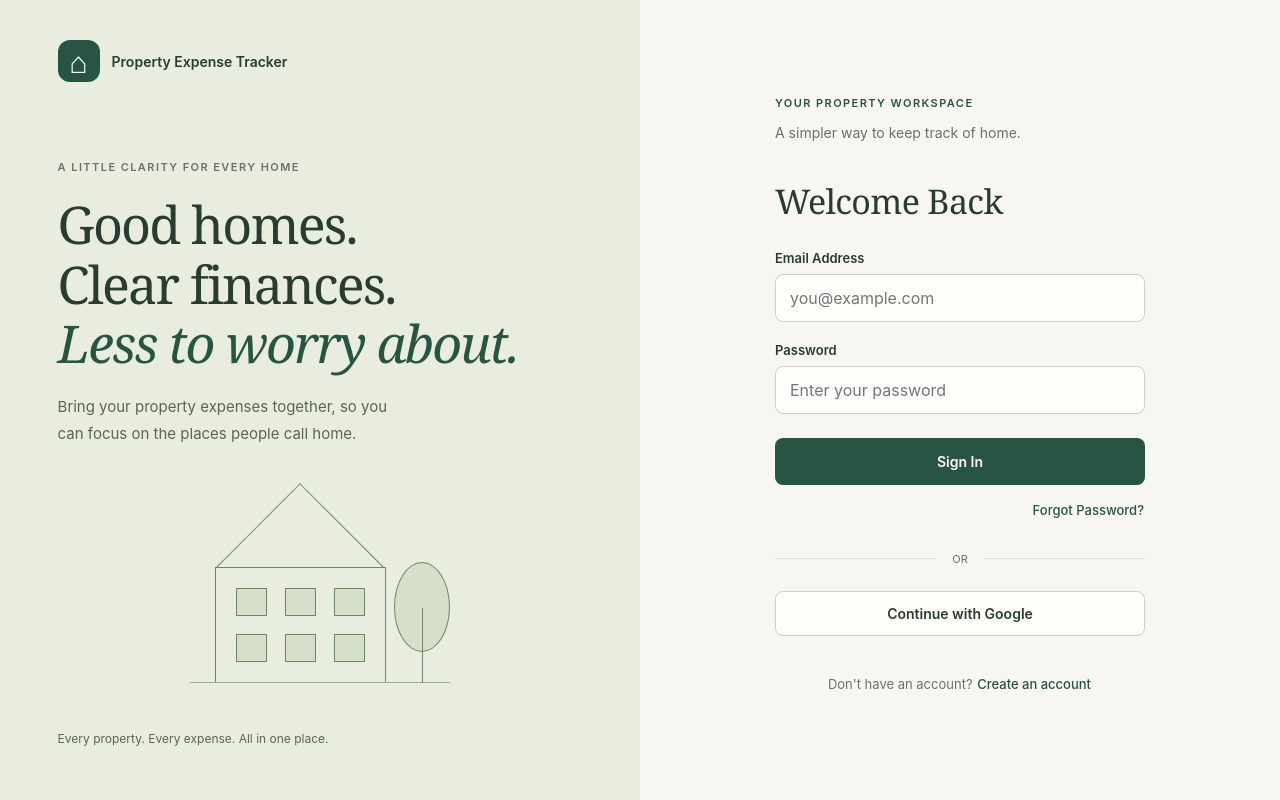
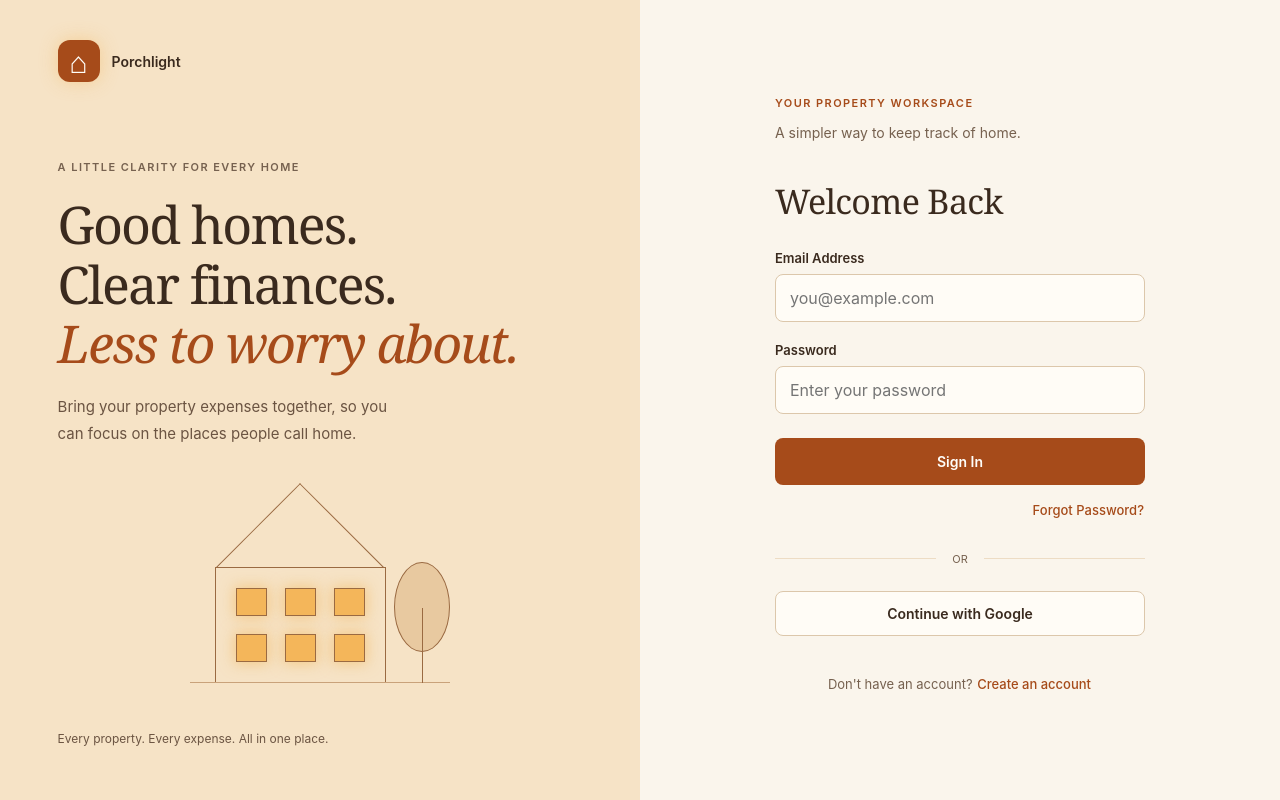
Before and after one commit to cadensantiagoat/co-living-expenses, a React (Vite) app: page / in a window 1280 px wide. Built offline with nearby package versions, Linux system fonts and the light colour scheme; no server answers.

Commit message:
added name to the website. changed the theme and added a dark mode

```diff
--- a/index.html
+++ b/index.html
@@ -4,9 +4,10 @@
     <meta charset="UTF-8" />
     <link rel="icon" type="image/svg+xml" href="/favicon.svg" />
     <meta name="viewport" content="width=device-width, initial-scale=1.0" />
-    <meta name="theme-color" content="#285543" />
+    <meta name="theme-color" content="#a64b1a" media="(prefers-color-scheme: light)" />
+    <meta name="theme-color" content="#1c1510" media="(prefers-color-scheme: dark)" />
     <meta name="description" content="A clearer picture of every home. Track property expenses, review spending, and keep your portfolio organized." />
-    <title>Property Expense Tracker</title>
+    <title>Porchlight</title>
   </head>
   <body>
     <div id="root"></div>
--- a/package.json
+++ b/package.json
@@ -1,5 +1,5 @@
 {
-  "name": "property-expense-tracker",
+  "name": "porchlight",
   "private": true,
   "version": "0.0.0",
   "type": "module",
--- a/src/App.css
+++ b/src/App.css
@@ -1,11 +1,11 @@
 .app { min-height: 100vh; }
-.skip-link { position: absolute; left: 20px; top: -100px; z-index: 10; padding: 12px; background: var(--surface); color: var(--green); }
+.skip-link { position: absolute; left: 20px; top: -100px; z-index: 10; padding: 12px; background: var(--surface); color: var(--accent); }
 .skip-link:focus { top: 12px; }
 .header { background: var(--surface); border-bottom: 1px solid var(--line); }
 .header-inner { min-height: 76px; padding: 14px 28px; display: flex; justify-content: space-between; align-items: center; gap: 20px; max-width: 1800px; margin: auto; }
 .brand { display: flex; align-items: center; gap: 12px; font-size: 15px; font-weight: 650; }
 .brand small { display: block; margin-top: 5px; color: var(--muted); font-size: 11px; font-weight: 400; }
-.brand-mark { display: inline-flex; align-items: center; justify-content: center; width: 42px; height: 42px; flex-shrink: 0; background: var(--green); color: #fffefa; border-radius: 12px; font-size: 30px; font-family: Georgia, serif; }
+.brand-mark { display: inline-flex; align-items: center; justify-content: center; width: 42px; height: 42px; flex-shrink: 0; background: var(--accent); color: var(--on-accent); border-radius: 12px; font-size: 30px; font-family: Georgia, serif; box-shadow: 0 0 18px rgba(244, 182, 90, .45); }
 .user-controls { display: flex; align-items: center; gap: 18px; }
 .user-email { color: var(--muted); font-size: 12px; overflow-wrap: anywhere; }
 .logout-button { background: transparent; color: var(--ink); border-color: var(--line); white-space: nowrap; }
@@ -14,7 +14,7 @@
 .sidebar { padding: 28px 18px; border-right: 1px solid var(--line); }
 .workspace-nav { display: flex; flex-direction: column; gap: 6px; }
 .workspace-nav button { background: transparent; color: var(--muted); text-align: left; display: flex; justify-content: space-between; }
-.workspace-nav button[aria-current="page"] { background: var(--green); color: #fffefa; }
+.workspace-nav button[aria-current="page"] { background: var(--accent); color: var(--on-accent); }
 .workspace-nav button:hover:not(:disabled):not([aria-current]) { background: var(--soft); }
 .sidebar-properties { margin-top: 24px; padding-top: 24px; border-top: 1px solid var(--line); }
 .sidebar-property { display: flex; gap: 10px; align-items: center; width: 100%; text-align: left; padding: 14px 10px; margin-bottom: 6px; background: transparent; color: var(--ink); font-size: 13px; font-weight: 500; }
@@ -22,17 +22,17 @@
 .sidebar-property-details { display: flex; flex-direction: column; gap: 4px; }
 .sidebar-property-details strong { font-size: 13px; font-weight: 600; }
 .sidebar-property-details > span { color: var(--muted); font-size: 11px; font-weight: 400; }
-.sidebar-property-details small { color: var(--green); font-size: 11px; font-weight: 500; font-variant-numeric: tabular-nums; }
+.sidebar-property-details small { color: var(--accent); font-size: 11px; font-weight: 500; font-variant-numeric: tabular-nums; }
 .sidebar-property:hover:not(:disabled), .sidebar-property[aria-pressed="true"] { background: var(--soft); }
 .property-initial { display: grid; place-items: center; width: 30px; height: 32px; border: 1px solid var(--line); border-radius: 7px; background: var(--surface); flex-shrink: 0; font-family: Georgia, serif; }
-.manage-properties { margin-top: 14px; background: transparent; color: var(--green); padding: 10px 6px; font-size: 12px; }
+.manage-properties { margin-top: 14px; background: transparent; color: var(--accent); padding: 10px 6px; font-size: 12px; }
 .manage-properties:hover:not(:disabled) { background: var(--soft); }
 .container { width: 100%; min-width: 0; max-width: 1380px; margin: 0 auto; padding: 28px; }
 .dashboard-heading { display: flex; align-items: center; justify-content: space-between; gap: 24px; margin-bottom: 32px; }
 .dashboard-heading-text { min-width: 0; }
 .dashboard-heading-text h1 { font: 36px/1.2 Georgia, "Times New Roman", serif; letter-spacing: -.025em; margin: 0 0 12px; font-weight: 400; }
 .dashboard-heading-text > p:last-child { margin: 0; color: var(--muted); font-size: 14px; line-height: 1.6; }
-.dashboard-export-button { background: transparent; color: var(--green); border-color: #cbd2c5; flex-shrink: 0; font-size: 12px; }
+.dashboard-export-button { background: transparent; color: var(--accent); border-color: var(--line-strong); flex-shrink: 0; font-size: 12px; }
 .dashboard-export-button:hover:not(:disabled) { background: var(--soft); }
 .summary-grid { display: grid; grid-template-columns: repeat(3, minmax(0, 1fr)); gap: 16px; margin-bottom: 32px; }
 .summary-card { padding: 23px; background: var(--surface); border: 1px solid var(--line); border-radius: 12px; }
@@ -56,18 +56,18 @@
 .year-error { max-width: 200px; }
 .expense-view-switch { display: flex; gap: 24px; margin: 6px 0 24px; border-bottom: 1px solid var(--line); }
 .expense-view-button { background: transparent; color: var(--muted); padding: 14px 0; border-radius: 0; border-bottom: 2px solid transparent; }
-.expense-view-button.active { color: var(--green); border-bottom-color: var(--green); }
-.expense-view-button:hover:not(:disabled) { background: transparent; color: var(--green); }
+.expense-view-button.active { color: var(--accent); border-bottom-color: var(--accent); }
+.expense-view-button:hover:not(:disabled) { background: transparent; color: var(--accent); }
 .monthly-expense-panel { display: grid; grid-template-columns: minmax(0, 1fr) auto; gap: 18px; }
 .month-navigation { display: flex; align-items: center; gap: 16px; }
-.month-navigation button { width: 38px; height: 38px; padding: 0; background: var(--canvas); color: var(--green); border-color: var(--line); }
+.month-navigation button { width: 38px; height: 38px; padding: 0; background: var(--canvas); color: var(--accent); border-color: var(--line); }
 .month-navigation button:hover:not(:disabled) { background: var(--soft); }
 .month-navigation-label { text-align: center; }
 .month-navigation-label h3 { font-size: 15px; margin: 0; }
 .month-navigation-label span { display: none; }
 .monthly-total-card { display: flex; align-items: center; justify-content: space-between; flex-wrap: wrap; gap: 8px 16px; background: var(--soft); border-radius: 10px; padding: 10px 16px; min-width: 0; }
 .monthly-total-card span { font-size: 13px; }
-.monthly-total-card strong { font-size: 25px; color: var(--green); font-weight: 500; letter-spacing: -.03em; font-variant-numeric: tabular-nums; overflow-wrap: anywhere; min-width: 0; }
+.monthly-total-card strong { font-size: 25px; color: var(--accent); font-weight: 500; letter-spacing: -.03em; font-variant-numeric: tabular-nums; overflow-wrap: anywhere; min-width: 0; }
 .monthly-expense-list, .save-note { grid-column: 1 / -1; }
 .monthly-expense-list-heading, .monthly-expense-row { display: grid; grid-template-columns: minmax(0, 1fr) 150px; gap: 16px; align-items: center; padding: 12px 8px; border-bottom: 1px solid var(--line); }
 .monthly-expense-list-heading { color: var(--muted); font-size: 11px; letter-spacing: .08em; text-transform: uppercase; }
@@ -77,7 +77,7 @@
 .monthly-expense-input { min-width: 0; }
 .monthly-expense-input input { width: 100%; text-align: right; font-variant-numeric: tabular-nums; padding: 10px 12px; }
 .save-note { margin: 0; font-size: 12px; line-height: 1.7; color: var(--muted); }
-.save-status { padding: 12px 16px; background: var(--soft); color: var(--green); border-radius: 8px; font-size: 13px; }
+.save-status { padding: 12px 16px; background: var(--soft); color: var(--accent); border-radius: 8px; font-size: 13px; }
 .table-scroll { overflow-x: auto; width: 100%; margin-bottom: 18px; }
 table { border-collapse: separate; border-spacing: 0; min-width: 1350px; width: 100%; font-size: 12px; }
 th, td { border-bottom: 1px solid var(--line); padding: 12px 8px; text-align: right; white-space: nowrap; font-variant-numeric: tabular-nums; }
@@ -89,7 +89,7 @@ td input { width: 78px; padding: 8px 5px; text-align: right; }
 .total-cell { background: var(--canvas); font-weight: 600; }
 tfoot td, tfoot td:first-child { background: var(--soft); font-weight: 600; }
 .chart-disclosure-section { margin: 24px 0; }
-.chart-disclosure-button { width: 100%; display: flex; justify-content: space-between; gap: 14px; text-align: left; padding: 17px 4px; background: transparent; color: var(--green); border-radius: 0; border-bottom: 1px solid var(--line); }
+.chart-disclosure-button { width: 100%; display: flex; justify-content: space-between; gap: 14px; text-align: left; padding: 17px 4px; background: transparent; color: var(--accent); border-radius: 0; border-bottom: 1px solid var(--line); }
 .chart-disclosure-button:hover:not(:disabled) { background: var(--soft); }
 .chart-disclosure-content { margin-top: 20px; }
 .chart-heading { display: flex; justify-content: space-between; gap: 20px; margin-bottom: 25px; }
@@ -100,7 +100,7 @@ tfoot td, tfoot td:first-child { background: var(--soft); font-weight: 600; }
 .monthly-chart { display: grid; grid-template-columns: repeat(12, minmax(65px, 1fr)); gap: 10px; overflow-x: auto; padding: 10px 0; }
 .chart-column { display: flex; flex-direction: column; align-items: center; gap: 8px; min-width: 65px; }
 .chart-bar-area { height: 200px; width: 100%; display: flex; align-items: flex-end; justify-content: center; background: repeating-linear-gradient(to top, transparent, transparent 49px, var(--line) 49px, var(--line) 50px); }
-.chart-bar { width: 60%; max-width: 40px; background: var(--green); border-radius: 4px 4px 0 0; }
+.chart-bar { width: 60%; max-width: 40px; background: var(--accent); border-radius: 4px 4px 0 0; }
 .chart-month { font-size: 12px; }
 .chart-amount { font-size: 11px; color: var(--muted); }
 .empty-state { text-align: center; padding: 60px 24px; }
--- a/src/components/AuthPage.css
+++ b/src/components/AuthPage.css
@@ -1,37 +1,37 @@
 .auth-page { min-height: 100vh; display: grid; grid-template-columns: 1fr 1fr; }
 .auth-page-simple { grid-template-columns: 1fr; justify-items: center; align-content: center; padding: 32px 24px; }
-.auth-story { min-width: 0; display: flex; flex-direction: column; justify-content: space-between; background: #e9eddf; padding: 40px 9%; overflow: hidden; }
+.auth-story { min-width: 0; display: flex; flex-direction: column; justify-content: space-between; background: var(--story-bg); padding: 40px 9%; overflow: hidden; }
 .auth-wordmark { display: flex; gap: 12px; align-items: center; font-size: 14px; font-weight: 600; }
 .auth-story-content { padding: 64px 0 20px; }
 .auth-story h1 { margin: 20px 0; font: 52px/1.15 Georgia, serif; letter-spacing: -.035em; }
-.auth-story h1 em { color: var(--green); font-weight: 400; }
-.auth-story-content > p:last-of-type { max-width: 340px; color: #596653; font-size: 15px; line-height: 1.8; }
-.auth-story-footer { color: #596653; font-size: 12px; line-height: 1.6; }
+.auth-story h1 em { color: var(--accent); font-weight: 400; }
+.auth-story-content > p:last-of-type { max-width: 340px; color: var(--story-text); font-size: 15px; line-height: 1.8; }
+.auth-story-footer { color: var(--story-text); font-size: 12px; line-height: 1.6; }
 .auth-form-region { padding: 48px 32px; display: flex; justify-content: center; align-items: center; }
 .auth-card { width: 100%; max-width: 370px; }
-.auth-card .eyebrow { color: var(--green); }
+.auth-card .eyebrow { color: var(--accent); }
 .auth-subtitle { margin: 0 0 36px; color: var(--muted); font-size: 14px; line-height: 1.6; }
 .auth-card h2 { font: 34px/1.2 Georgia, serif; letter-spacing: -.02em; margin: 0 0 28px; }
 .auth-card form { display: flex; flex-direction: column; }
 .auth-card label { margin-bottom: 8px; }
 .auth-card input { width: 100%; margin-bottom: 20px; padding: 13px 14px; }
 .auth-submit { width: 100%; padding: 14px; margin-top: 4px; }
-.auth-link-button { background: transparent; color: var(--green); padding: 8px 0; font-weight: 500; font-size: 13px; }
+.auth-link-button { background: transparent; color: var(--accent); padding: 8px 0; font-weight: 500; font-size: 13px; }
 .auth-link-button:hover:not(:disabled) { background: transparent; text-decoration: underline; }
 .auth-card > .auth-link-button { display: block; margin: 8px 0 0 auto; }
 .auth-divider { display: flex; gap: 16px; align-items: center; color: var(--muted); font-size: 11px; margin: 25px 0; }
 .auth-divider::before, .auth-divider::after { content: ''; height: 1px; flex: 1; background: var(--line); }
-.google-button { width: 100%; border-color: #cbd2c5; background: var(--surface); color: var(--ink); padding: 13px; }
+.google-button { width: 100%; border-color: var(--line-strong); background: var(--surface); color: var(--ink); padding: 13px; }
 .google-button:hover:not(:disabled) { background: var(--soft); }
 .auth-switch { margin: 28px 0 0; text-align: center; font-size: 13px; line-height: 1.7; color: var(--muted); }
 .auth-error { color: var(--error); font-size: 13px; line-height: 1.6; margin: 0 0 14px; }
-.auth-message { color: var(--green); font-size: 13px; line-height: 1.6; margin: 0 0 14px; }
-.home-illustration { height: 200px; position: relative; width: 260px; max-width: 100%; margin: 36px auto 0; border-bottom: 1px solid #9cae91; }
-.home-roof { width: 120px; height: 120px; transform: rotate(45deg); border-top: 1px solid #6e8564; border-left: 1px solid #6e8564; position: absolute; top: 25px; left: 50px; }
-.home-body { position: absolute; bottom: 0; left: 25px; width: 171px; height: 115px; background: #e9eddf; border: 1px solid #6e8564; border-bottom: 0; display: grid; grid-template-columns: repeat(3, 1fr); gap: 18px; padding: 20px; }
-.home-body span { border: 1px solid #6e8564; background: #d5dfca; }
-.home-tree { width: 56px; height: 90px; border: 1px solid #6e8564; border-radius: 50%; position: absolute; right: 0; bottom: 30px; background: #d5dfca; }
-.home-tree::after { content: ''; position: absolute; left: 50%; top: 45px; width: 1px; height: 75px; background: #6e8564; }
+.auth-message { color: var(--accent); font-size: 13px; line-height: 1.6; margin: 0 0 14px; }
+.home-illustration { height: 200px; position: relative; width: 260px; max-width: 100%; margin: 36px auto 0; border-bottom: 1px solid var(--sketch-ground); }
+.home-roof { width: 120px; height: 120px; transform: rotate(45deg); border-top: 1px solid var(--sketch-line); border-left: 1px solid var(--sketch-line); position: absolute; top: 25px; left: 50px; }
+.home-body { position: absolute; bottom: 0; left: 25px; width: 171px; height: 115px; background: var(--story-bg); border: 1px solid var(--sketch-line); border-bottom: 0; display: grid; grid-template-columns: repeat(3, 1fr); gap: 18px; padding: 20px; }
+.home-body span { border: 1px solid var(--sketch-line); background: var(--glow); box-shadow: 0 0 14px 2px rgba(244, 182, 90, .55); }
+.home-tree { width: 56px; height: 90px; border: 1px solid var(--sketch-line); border-radius: 50%; position: absolute; right: 0; bottom: 30px; background: var(--sketch-fill); }
+.home-tree::after { content: ''; position: absolute; left: 50%; top: 45px; width: 1px; height: 75px; background: var(--sketch-line); }
 @media (min-width: 1500px) { .auth-story h1 { font-size: 64px; } }
 @media (max-width: 950px) { .auth-story { padding: 32px; } .auth-story h1 { font-size: 42px; } }
 @media (max-width: 700px) { .auth-page { grid-template-columns: 1fr; } .auth-story { padding: 24px; } .auth-story-content, .auth-story-footer { display: none; } .auth-form-region { padding: 40px 24px; } }
--- a/src/components/SupabaseAuthPage.jsx
+++ b/src/components/SupabaseAuthPage.jsx
@@ -120,8 +120,8 @@ function SupabaseAuthPage() {
 
   return (
     <main className="auth-page">
-      <section className="auth-story" aria-label="Property Expense Tracker">
-        <div className="auth-wordmark"><span className="brand-mark" aria-hidden="true">⌂</span> Property Expense Tracker</div>
+      <section className="auth-story" aria-label="Porchlight">
+        <div className="auth-wordmark"><span className="brand-mark" aria-hidden="true">⌂</span> Porchlight</div>
         <div className="auth-story-content">
           <p className="eyebrow">A little clarity for every home</p>
           <h1>Good homes.<br />Clear finances.<br /><em>Less to worry about.</em></h1>
--- a/src/components/SupabaseDashboard.jsx
+++ b/src/components/SupabaseDashboard.jsx
@@ -468,7 +468,7 @@ function goToNextMonth() {
       <a className="skip-link" href="#workspace">Skip to workspace</a>
       <header className="header">
         <div className="header-inner">
-          <div className="brand"><span className="brand-mark" aria-hidden="true">⌂</span><span>Property Expense Tracker<small>A little clarity for every home.</small></span></div>
+          <div className="brand"><span className="brand-mark" aria-hidden="true">⌂</span><span>Porchlight<small>A little clarity for every home.</small></span></div>
 
           <div className="user-controls">
             <span className="user-email">{user.email}</span>
--- a/src/index.css
+++ b/src/index.css
@@ -1,29 +1,62 @@
 :root {
   font-family: Inter, -apple-system, BlinkMacSystemFont, "Segoe UI", sans-serif;
-  color: #283c32;
-  background: #f7f6f0;
-  --canvas: #f7f6f0;
-  --surface: #fffefa;
-  --ink: #283c32;
-  --muted: #697269;
-  --green: #285543;
-  --green-hover: #1c4233;
-  --soft: #eaf0e7;
-  --line: #dfE3d8;
+  color: #3a2a1e;
+  background: #faf5ec;
+  /* warm "porch light" palette: ember accent on lamplit cream */
+  --canvas: #faf5ec;
+  --surface: #fffcf6;
+  --ink: #3a2a1e;
+  --muted: #76614f;
+  --accent: #a64b1a;
+  --accent-hover: #863a12;
+  --soft: #fbe9cf;
+  --line: #eddcc4;
+  --glow: #f4b65a;
+  --on-accent: #fffefa;
+  --line-strong: #dcc7ab;
+  --story-bg: #f6e3c6;
+  --story-text: #6b5442;
+  --sketch-line: #9a6a42;
+  --sketch-ground: #c9a27a;
+  --sketch-fill: #e8c9a0;
   --error: #a1302c;
+  color-scheme: light dark;
   font-synthesis: none;
   text-rendering: optimizeLegibility;
   -webkit-font-smoothing: antialiased;
 }
+/* dark mode: the porch after sundown, ember accent on warm charcoal */
+@media (prefers-color-scheme: dark) {
+  :root {
+    color: #f3e6d6;
+    background: #1c1510;
+    --canvas: #1c1510;
+    --surface: #261d16;
+    --ink: #f3e6d6;
+    --muted: #bba58f;
+    --accent: #f0a04b;
+    --accent-hover: #f6b768;
+    --on-accent: #1c1510;
+    --soft: #3a2a1c;
+    --line: #3b2e23;
+    --line-strong: #5a4636;
+    --story-bg: #2a1f17;
+    --story-text: #cdb59c;
+    --sketch-line: #b88a5e;
+    --sketch-ground: #6e5440;
+    --sketch-fill: #4a3828;
+    --error: #f08a7a;
+  }
+}
 * { box-sizing: border-box; }
 body { margin: 0; min-width: 320px; }
 button, input, select { font: inherit; }
-button { border: 1px solid transparent; border-radius: 8px; background: var(--green); color: #fffefa; padding: 11px 16px; cursor: pointer; font-size: 14px; font-weight: 600; transition: background .15s ease; }
-button:where(:hover:not(:disabled)) { background: var(--green-hover); }
+button { border: 1px solid transparent; border-radius: 8px; background: var(--accent); color: var(--on-accent); padding: 11px 16px; cursor: pointer; font-size: 14px; font-weight: 600; transition: background .15s ease; }
+button:where(:hover:not(:disabled)) { background: var(--accent-hover); }
 button:disabled { opacity: .55; cursor: not-allowed; }
-input, select { min-width: 0; border: 1px solid #cbd2c5; border-radius: 8px; padding: 11px 12px; color: var(--ink); background: var(--surface); }
+input, select { min-width: 0; border: 1px solid var(--line-strong); border-radius: 8px; padding: 11px 12px; color: var(--ink); background: var(--surface); }
 input:disabled, select:disabled { opacity: .65; }
-:focus-visible { outline: 3px solid #789575; outline-offset: 3px; }
+:focus-visible { outline: 3px solid var(--glow); outline-offset: 3px; }
 label { font-size: 13px; font-weight: 600; }
 h1, h2, h3, p { overflow-wrap: anywhere; }
 .eyebrow { margin: 0 0 12px; color: var(--muted); font-size: 11px; font-weight: 600; letter-spacing: .13em; text-transform: uppercase; }
--- a/src/services/excelExportService.js
+++ b/src/services/excelExportService.js
@@ -64,7 +64,7 @@ export async function exportExpenseWorkbook() {
   ).default;
 
   const workbook = new ExcelJS.Workbook();
-  workbook.creator = "Property Expense Tracker";
+  workbook.creator = "Porchlight";
   workbook.created = new Date();
 
   const currencyFormat = '"$"#,##0.00;[Red]("$"#,##0.00)';
```
Also changed, not shown: src/components/ExpenseCategoryManager.css (+4 -4 lines), src/components/PropertyManagement.css (+7 -7 lines), public/favicon.svg, 1 other file (tests, documents, lock files or other folders).
